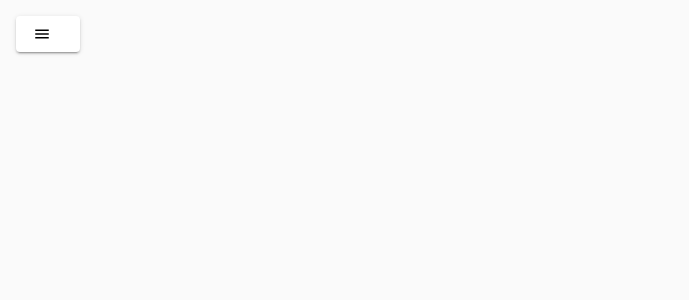
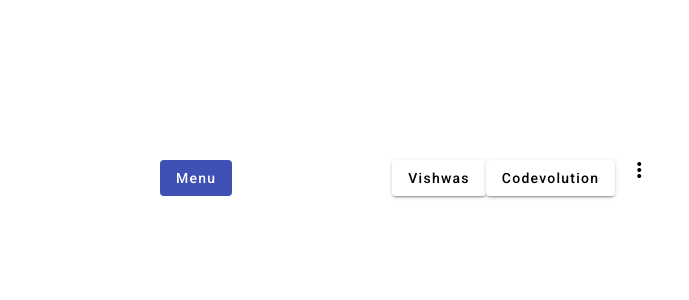
Before and after one commit to grand-rick001/angular-material-practice, an Angular app: page / in a window 1280 px wide. Shown: the top 300 px of the page, without its empty margins (0-689 px from the left). Built offline with nearby package versions, Linux system fonts and the light colour scheme.

Commit message:
[learn]: Menus, Sub menus

```diff
--- a/src/app/app.component.html
+++ b/src/app/app.component.html
@@ -1,38 +1,50 @@
-<!-- <mat-toolbar class="navbar" color="primary">
-    <div>
-        <button mat-fab extended color="primary">
-            <mat-icon>menu</mat-icon>
-            Codevolution
+<mat-menu #appMenu="matMenu" xPosition="after" yPosition="above">
+    <button mat-menu-item [mat-menu-trigger-for]="subMenu">FrontEnd</button>
+    <button mat-menu-item>BackendEnd</button>
+</mat-menu>
+
+<button mat-flat-button color="primary" [mat-menu-trigger-for]="appMenu" class="center">Menu</button>
+
+<mat-menu #subMenu="matMenu">
+    <button mat-menu-item>Angular</button>
+    <button mat-menu-item>React</button>
+    <button mat-menu-item>Vue</button>
+</mat-menu>
+
+<mat-menu #lazyMenu="matMenu">
+    <ng-template matMenuContent let-name="name" let-hobby="hobby">
+        <button mat-menu-item>
+            <mat-icon>build</mat-icon>
+            Settings
         </button>
-    </div>
-    <div>
-        <button mat-fab extended color="primary">
-            <mat-icon>home</mat-icon>
-            Home
+        <button mat-menu-item>
+            <mat-icon>favorite</mat-icon>
+            Hobby is {{hobby}}
         </button>
-        <button mat-fab extended color="primary">
-            <mat-icon>info</mat-icon>
-            About
+        <button mat-menu-item>
+            <mat-icon>logout</mat-icon>
+            Logout - {{name}}
         </button>
-        <button mat-fab extended color="primary">
-            <mat-icon>build</mat-icon>
-            Services
-        </button>
-    </div>
-</mat-toolbar> -->
-<mat-sidenav-container>
-    <mat-sidenav #sidenav mode="side" (opened)="log('Opened')" (closed)="log('Closed')">Sidenav</mat-sidenav>
-    <mat-sidenav-content>
-        <!-- <button mat-button (click)="showSideNav()" color="primary">
-            Toggle sidenav
-        </button> -->
-        <!-- Open and close sidenav-->
-        <!-- <button (click)="sidenav.open()">Open</button>
-        <button (click)="sidenav.close()">Close</button> -->
-        <!-- Toggle -->
-        <button mat-raised-button disableRipple="" (click)="sidenav.toggle()">
-            <mat-icon *ngIf="sidenav.opened">close</mat-icon>
-            <mat-icon *ngIf="!sidenav.opened">menu</mat-icon>
-        </button>
-    </mat-sidenav-content>
-</mat-sidenav-container>
+    </ng-template>
+</mat-menu>
+
+<button mat-raised-button [mat-menu-trigger-for]="lazyMenu" [matMenuTriggerData]="{name: 'Vishwas', hobby: 'Football'}">Vishwas</button>
+<button mat-raised-button [mat-menu-trigger-for]="lazyMenu" [matMenuTriggerData]="{name: 'Codevolution', hobby: 'Teaching'}">Codevolution</button>
+
+<button mat-icon-button [matMenuTriggerFor]="menu" aria-label="Example icon-button with a menu">
+    <mat-icon>more_vert</mat-icon>
+  </button>
+  <mat-menu #menu="matMenu">
+    <button mat-menu-item>
+      <mat-icon>dialpad</mat-icon>
+      <span>Redial</span>
+    </button>
+    <button mat-menu-item disabled>
+      <mat-icon>voicemail</mat-icon>
+      <span>Check voice mail</span>
+    </button>
+    <button mat-menu-item>
+      <mat-icon>notifications_off</mat-icon>
+      <span>Disable alerts</span>
+    </button>
+  </mat-menu>
--- a/src/app/app.component.scss
+++ b/src/app/app.component.scss
@@ -1,29 +1,3 @@
-mat-sidenav-container {
-    height: 100%;
+.center {
+    margin: 10rem;
 }
-
-mat-sidenav, mat-sidenav-content {
-    padding: 16px;
-}
-
-mat-sidenav {
-    background-color: lightcoral;
-    width: 200px;
-}
-
-
-// div {
-//     padding: 3rem;
-// }
-
-// button {
-//     margin-right: 3rem;
-// }
-
-// .navbar {
-//     justify-content: space-between;
-// }
-
-// span {
-//     padding-right: 1rem;
-// }
--- a/src/app/app.component.ts
+++ b/src/app/app.component.ts
@@ -10,21 +10,6 @@ export class AppComponent implements OnInit{
   spinnerValue = 0;
   showFiller = false;
 
-  ngOnInit() {
-    // setInterval(() => {
-    //   this.spinnerValue = this.spinnerValue + 1;
-    //   if (this.spinnerValue > 100) {
-    //     this.spinnerValue = 0;
-    //   }
-    // }, 100);
-  }
-
-  // showSideNav() {
-  //   this.showFiller = !this.showFiller;
-  // }
-
-  log(state: any) {
-    console.log(state);
-  }
+  ngOnInit() {}
 
 }
--- a/src/app/material/material.module.ts
+++ b/src/app/material/material.module.ts
@@ -7,6 +7,7 @@ import {MatProgressSpinnerModule} from '@angular/material/progress-spinner';
 import {MatProgressBarModule} from '@angular/material/progress-bar';
 import {MatToolbarModule} from '@angular/material/toolbar';
 import {MatSidenavModule} from '@angular/material/sidenav';
+import {MatMenuModule} from '@angular/material/menu';
 
 const material = [
   MatButtonModule,
@@ -17,6 +18,7 @@ const material = [
   MatProgressBarModule,
   MatToolbarModule,
   MatSidenavModule,
+  MatMenuModule
 ]
 
 @NgModule({
```
